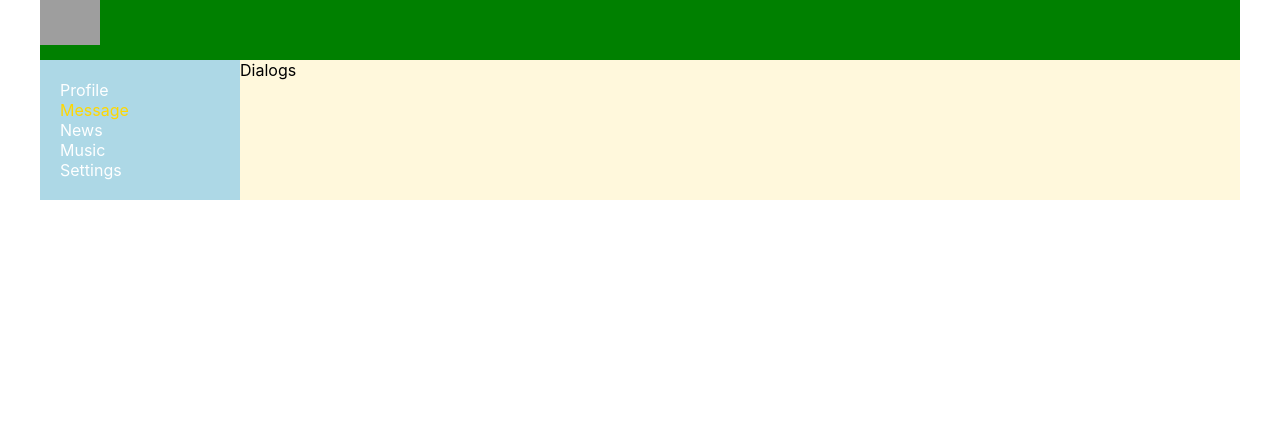
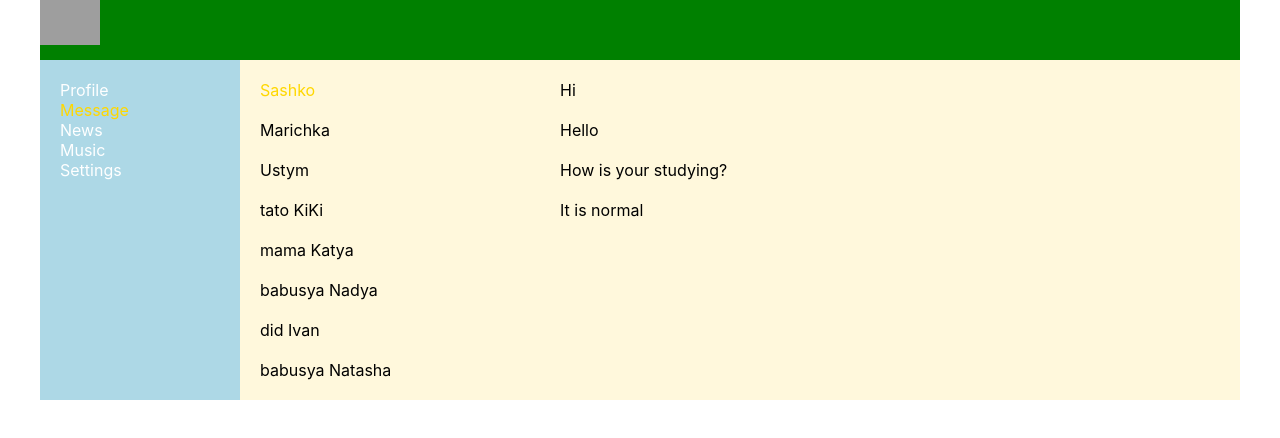
Before and after one commit to mazuryk/git-first-react-app, a React (Create React App) app: page /dialogs in a window 1280 px wide. Shown: the top 438 px of the page. Built offline with nearby package versions, Linux system fonts and the light colour scheme; grey boxes are pictures that could not be loaded.

Commit message:
lesson 21. Dialogs page

```diff
--- a/src/Components/Dialogs/Dialogs.jsx
+++ b/src/Components/Dialogs/Dialogs.jsx
@@ -1,14 +1,27 @@
 import React from "react";
-import styleCss from "./Dialogs.module.css"
+import styleCss from "./Dialogs.module.css";
 
-
-
-const Dialogs = (props) =>{
-    return(
-        <div>
-            Dialogs
-        </div>
-    )
-}
+const Dialogs = (props) => {
+  return (
+    <div className={styleCss.dialogs}>
+      <div className={styleCss.dialog_with_user}>
+        <div className={styleCss.item_dialog+' '+styleCss.active}>Sashko</div>
+        <div className={styleCss.item_dialog}>Marichka</div>
+        <div className={styleCss.item_dialog}>Ustym</div>
+        <div className={styleCss.item_dialog}>tato KiKi</div>
+        <div className={styleCss.item_dialog}>mama Katya</div>
+        <div className={styleCss.item_dialog}>babusya Nadya</div>
+        <div className={styleCss.item_dialog}>did Ivan</div>
+        <div className={styleCss.item_dialog}>babusya Natasha</div>
+      </div>
+      <div className={styleCss.messages}>
+        <div className={styleCss.messages}>Hi</div>
+        <div className={styleCss.messages}>Hello</div>
+        <div className={styleCss.messages}>How is your studying?</div>
+        <div className={styleCss.messages}>It is normal</div>
+      </div>
+    </div>
+  );
+};
 
 export default Dialogs;
--- a/src/Components/Dialogs/Dialogs.module.css
+++ b/src/Components/Dialogs/Dialogs.module.css
@@ -0,0 +1,24 @@
+.dialogs{
+    display: grid;
+    grid-template-columns: 30% 70%;
+}
+
+.dialog_with_user{
+    padding: 10px;
+}
+
+.item_dialog{
+    padding: 10px;
+}
+
+.item_dialog.active{
+    color: gold;
+}
+
+.messages{
+    padding: 10px;
+}
+
+.message{
+    padding: 10px;
+}
```
